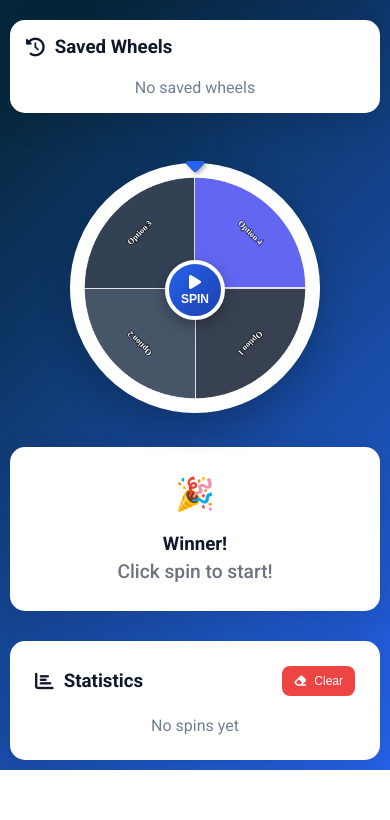
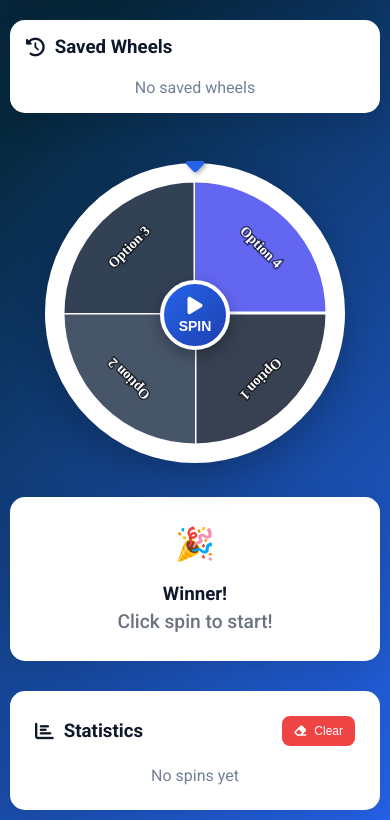
Before and after one commit to BrAcKeTzone/Spinova, a plain HTML site: page index.html in a window 390 px wide. Shown: the part 947-1767 px from the top of the page. Before the commit the page ends 1717 px from the top, so only its background shows below. Drawn offline with Linux system fonts and the light colour scheme.

Commit message:
Increase canvas size and adjust styles for improved responsiveness and visual consistency

```diff
--- a/index.html
+++ b/index.html
@@ -103,7 +103,7 @@
         <!-- Wheel Container -->
         <div class="wheel-container">
           <div class="wheel-wrapper">
-            <canvas id="wheelCanvas" width="400" height="400"></canvas>
+            <canvas id="wheelCanvas" width="600" height="600"></canvas>
             <div class="wheel-pointer">
               <i class="fas fa-caret-down"></i>
             </div>
--- a/script.js
+++ b/script.js
@@ -417,6 +417,19 @@ class SpinTheWheel {
   }
 
   drawWheel() {
+    // Ensure canvas size matches the CSS display size and scale for DPR
+    const displayWidth = this.canvas.clientWidth;
+    const displayHeight = this.canvas.clientHeight;
+    const dpr = window.devicePixelRatio || 1;
+    if (
+      this.canvas.width !== Math.floor(displayWidth * dpr) ||
+      this.canvas.height !== Math.floor(displayHeight * dpr)
+    ) {
+      this.canvas.width = Math.floor(displayWidth * dpr);
+      this.canvas.height = Math.floor(displayHeight * dpr);
+      this.ctx.setTransform(dpr, 0, 0, dpr, 0, 0);
+    }
+
     if (this.options.length === 0) {
       this.ctx.clearRect(0, 0, this.canvas.width, this.canvas.height);
       this.ctx.fillStyle = "#f0f0f0";
@@ -433,8 +446,8 @@ class SpinTheWheel {
       return;
     }
 
-    const centerX = this.canvas.width / 2;
-    const centerY = this.canvas.height / 2;
+    const centerX = displayWidth / 2;
+    const centerY = displayHeight / 2;
     const radius = Math.min(centerX, centerY) - 10;
     const anglePerSlice = (2 * Math.PI) / this.options.length;
 
--- a/styles.css
+++ b/styles.css
@@ -395,6 +395,8 @@ header p {
 }
 
 #wheelCanvas {
+  width: 600px;
+  height: 600px;
   border-radius: 50%;
   box-shadow: 0 15px 35px rgba(0, 0, 0, 0.2);
   border: 8px solid white;
@@ -417,8 +419,8 @@ header p {
   top: 50%;
   left: 50%;
   transform: translate(-50%, -50%);
-  width: 80px;
-  height: 80px;
+  width: 120px;
+  height: 120px;
   border-radius: 50%;
   background: linear-gradient(135deg, var(--primary), var(--primary-dark));
   border: 4px solid white;
@@ -450,12 +452,12 @@ header p {
 }
 
 .spin-button i {
-  font-size: 16px;
+  font-size: 20px;
   margin-bottom: 2px;
 }
 
 .spin-button span {
-  font-size: 12px;
+  font-size: 14px;
 }
 
 /* Result Display */
@@ -834,6 +836,16 @@ header p {
   .bulk-actions {
     justify-content: center;
   }
+  /* Slightly smaller wheel on smaller desktop/tablet */
+  #wheelCanvas {
+    width: 450px;
+    height: 450px;
+  }
+  .spin-button {
+    width: 60px;
+    height: 60px;
+  }
+  .wheel-pointer { top: -18px; }
 }
 
 @media (max-width: 768px) {
@@ -846,8 +858,8 @@ header p {
   }
 
   #wheelCanvas {
-    width: 300px;
-    height: 300px;
+    width: 350px;
+    height: 350px;
   }
 
   .result-content {
@@ -877,14 +889,15 @@ header p {
 
 @media (max-width: 480px) {
   #wheelCanvas {
-    width: 250px;
-    height: 250px;
+    width: 300px;
+    height: 300px;
   }
 
   .spin-button {
-    width: 60px;
-    height: 60px;
+    width: 70px;
+    height: 70px;
   }
+  .wheel-pointer { top: -15px; }
 
   .card {
     padding: 15px;
```
